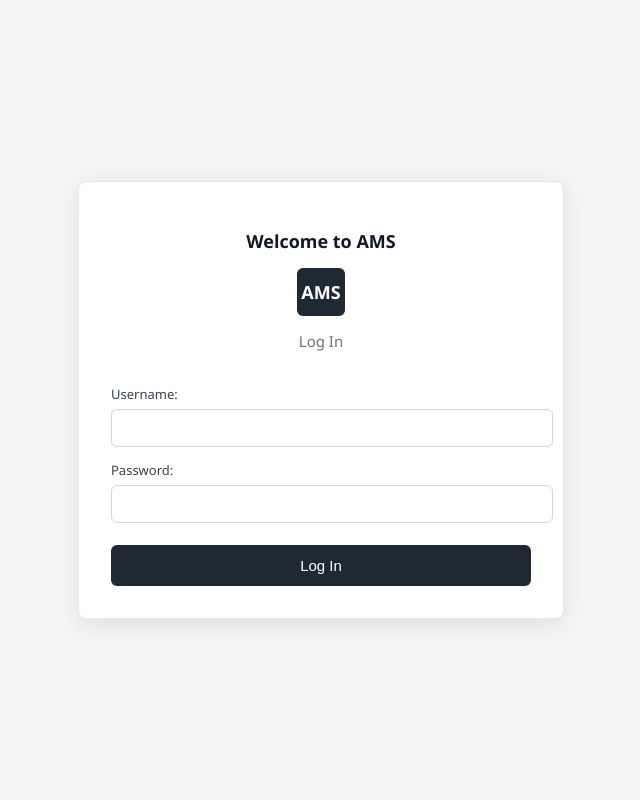
After one commit to Eugene-Kabeyi/Auction_Management_System, a PHP site: page /login.html in a window 1280 px wide. The commit adds this page. Shown: the whole page, without its empty margins (319-959 px from the left). Run offline with PHP 8.4, Linux system fonts and the light colour scheme.

Commit message:
Did Login and Registration backend

```diff
--- a/ams_project/config.php
+++ b/ams_project/config.php
@@ -4,9 +4,9 @@ $db = "AMS";
 $user = "root";
 $password = "";
 
-$dsn = "mysql:host=$host;dbname=$db;charset=utf8mb4";
+$conn = "mysql:host=$host;dbname=$db;charset=utf8mb4";
 try{
-    $conn= new PDO ($dsn, $user, $password);
+    $conn= new PDO ($conn, $user, $password);
     $conn -> setAttribute(PDO::ATTR_ERRMODE, PDO::ERRMODE_EXCEPTION);
     print("Connnection Sucessful");
 }catch (PDOException $e){
--- a/ams_project/css/styles.css
+++ b/ams_project/css/styles.css
@@ -120,6 +120,10 @@
     border-radius: 6px;
     cursor: pointer;
     transition: background-color 0.2s ease;
+}
+.login-btn a {
+    text-decoration: none;
+    color: #ffffff;
 }
 
 .login-btn:hover {
--- a/ams_project/header.php
+++ b/ams_project/header.php
@@ -29,6 +29,6 @@
             <div class="user-avatar" id="userAvatar">JD</div>
             <span id="userName">John Doe</span>
         </div>
-        <button id="loginBtn" class="login-btn">Login</button>
+        <button id="loginBtn" class="login-btn"><a href="login.html">Login</a></button>
     </div>
 </nav>
--- /dev/null
+++ b/ams_project/login.html
@@ -0,0 +1,151 @@
+<!DOCTYPE html>
+<html lang="en">
+
+<head>
+    <meta charset="UTF-8">
+    <meta name="viewport" content="width=device-width, initial-scale=1.0">
+
+    <title>Login </title>
+
+    <style>
+        /* Body */
+        body {
+            font-family: "Segoe UI", Tahoma, Arial, sans-serif;
+            background-color: #f3f4f6;
+            display: flex;
+            justify-content: center;
+            align-items: center;
+            min-height: 100vh;
+            margin: 0;
+            color: #374151;
+        }
+
+        /* Login container */
+        .login_container {
+            position: relative;
+            width: 420px;
+            background-color: #ffffff;
+            border: 1px solid #e5e7eb;
+            border-radius: 8px;
+            padding: 32px;
+            box-shadow: 0 6px 20px rgba(0, 0, 0, 0.08);
+            text-align: center;
+        }
+
+
+
+        /* Logo */
+        .logo {
+            display: block;
+            width: 48px;
+            height: 48px;
+            margin: 12px auto;
+            background-color: #1f2933;
+            color: #ffffff;
+            font-weight: 700;
+            font-size: 18px;
+            border-radius: 6px;
+            line-height: 48px;
+            text-align: center;
+        }
+
+        /* Headings */
+        .login_container h2 {
+            font-size: 18px;
+            font-weight: 600;
+            color: #111827;
+        }
+
+        .login_container h3 {
+            font-size: 15px;
+            font-weight: 500;
+            color: #6b7280;
+            margin-bottom: 20px;
+        }
+
+        /* Form */
+        .login_form {
+            display: flex;
+            flex-direction: column;
+            text-align: left;
+        }
+
+        /* Labels */
+        .login_form label {
+            font-size: 13px;
+            font-weight: 500;
+            margin-top: 14px;
+            color: #374151;
+        }
+
+        /* Inputs */
+        .login_form input[type="text"],
+        .login_form input[type="password"] {
+            width: 100%;
+            padding: 10px;
+            margin-top: 6px;
+            border: 1px solid #d1d5db;
+            border-radius: 6px;
+            font-size: 14px;
+            transition: border-color 0.2s ease;
+        }
+
+        .login_form input:focus {
+            border-color: #1f2933;
+            outline: none;
+        }
+
+        /* Submit button */
+        .login_form button {
+            width: 100%;
+            margin-top: 22px;
+            padding: 12px;
+            background-color: #1f2933;
+            color: #ffffff;
+            border: none;
+            border-radius: 6px;
+            font-size: 15px;
+            font-weight: 500;
+            cursor: pointer;
+            transition: background-color 0.2s ease;
+        }
+
+        .login_form button:hover {
+            background-color: #374151;
+        }
+
+        /* Responsive - hide left decoration on small screens */
+        @media (max-width: 900px) {
+
+            .login_container {
+                width: 90%;
+                margin: auto;
+            }
+        }
+    </style>
+</head>
+
+<body>
+    <div class="login_container">
+
+        <h2>Welcome to AMS</h2>
+        <span class="logo">AMS</span>
+        <h3>Log In</h3>
+        <form action="/handle_login.php" method="post" class="login_form">
+            <label for="username">Username:</label>
+            <input type="text" id="username" name="username" required>
+
+            <label for="password">Password:</label>
+            <input type="text" id="password" name="password" required>
+
+            <button type="submit">Log In</button>
+        </form>
+    </div>
+    <script>
+        // Validation of password field to ensure it is not empty and making it a password type
+        document.getElementById('password').setAttribute('type', 'password');
+    </script>
+
+</body>
+
+</html>
```
Also changed, not shown: ams_project/handle_login.php (added, +57 -0 lines), ams_project/handle_register.php (+52 -0 lines), ams_project/index.php (renamed from ams_project/dashboard.php, +4 -4 lines), ams_project/register.html (+122 -35 lines).
